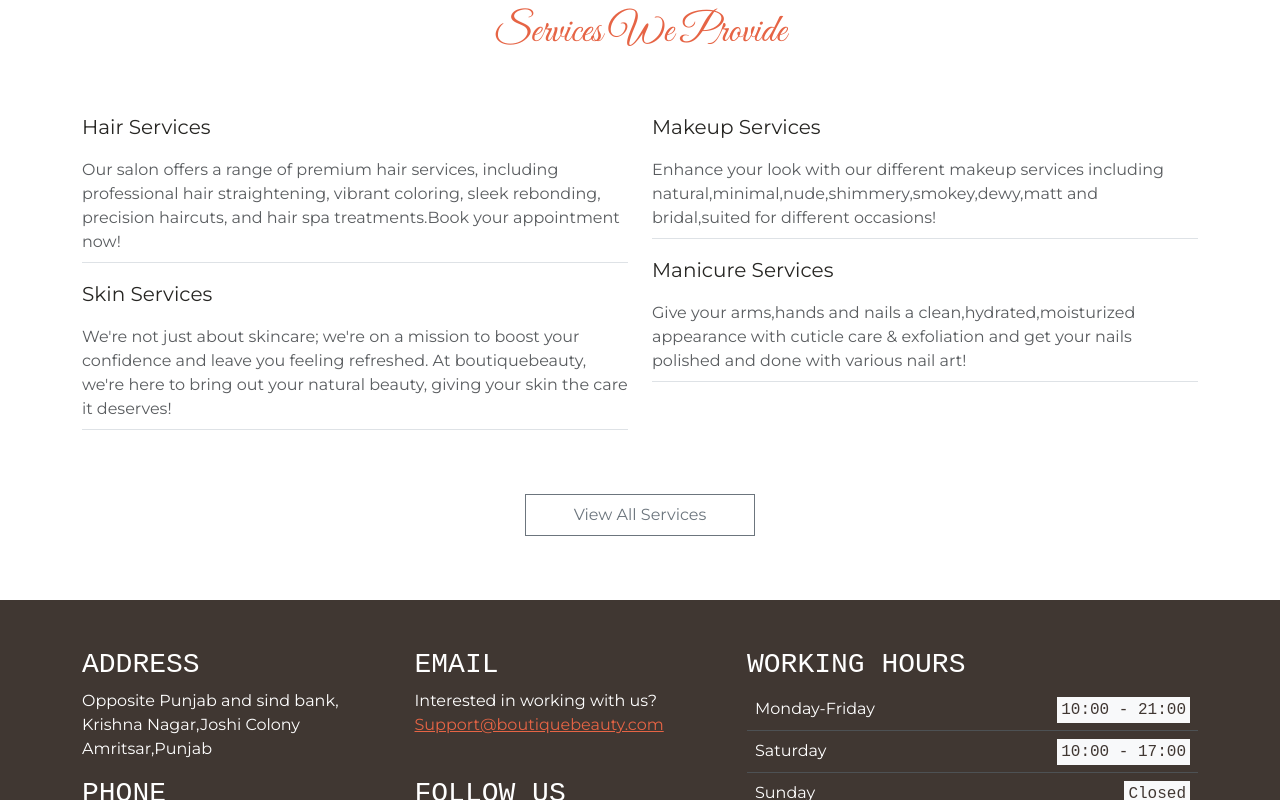
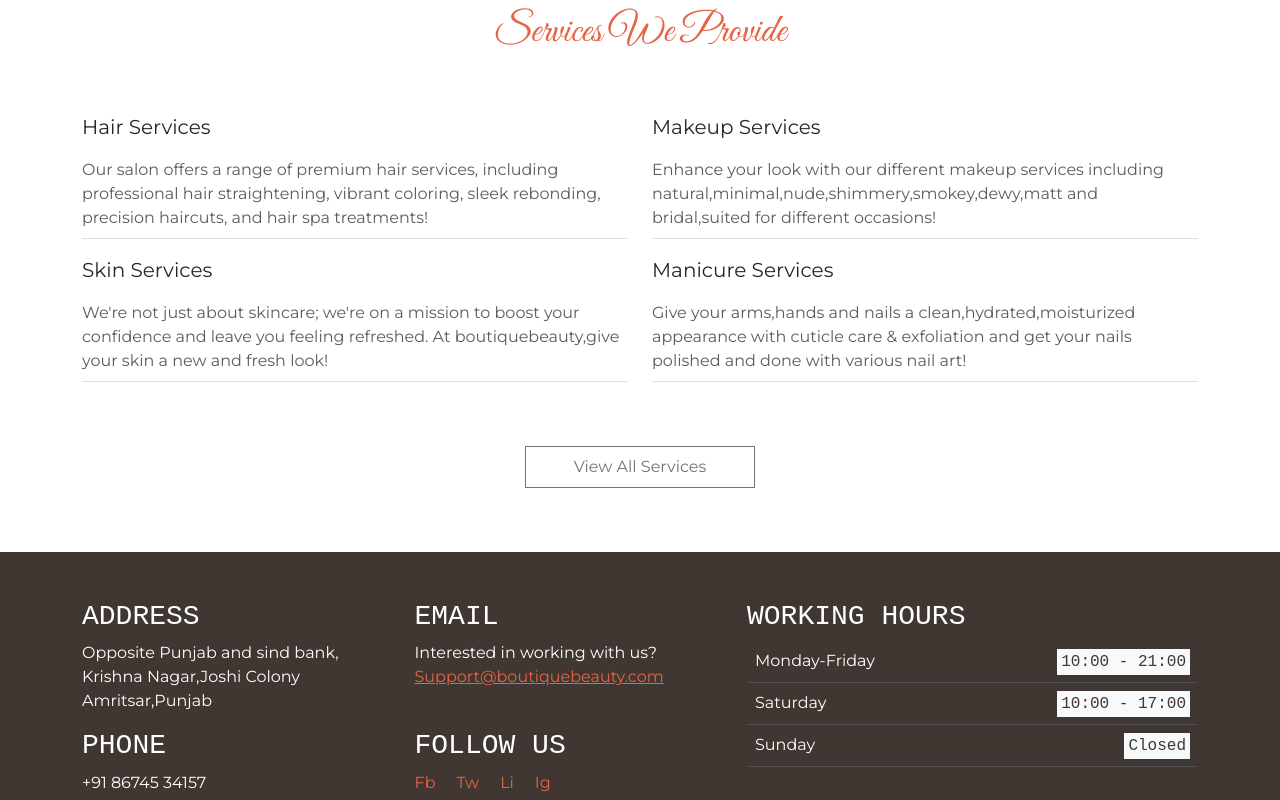
Before and after one commit to palakkapahi009/boutique_beauty, a plain HTML site: page index.html in a window 1280 px wide. Shown: the part 1955-2755 px from the top of the page. Drawn offline with nearby package versions, Linux system fonts and the light colour scheme; a script that the page names is missing; a web font is replaced by a local one.

Commit message:
Add files via upload

```diff
--- a/index.html
+++ b/index.html
@@ -152,9 +152,9 @@
 <div class="row">
 <div class="col-md py-5">
 <p class="fs-5"> Hair Services</p>
-<p class="border-bottom pb-2 mb-3 text-muted">Our salon offers a range of premium hair services, including professional hair straightening, vibrant coloring, sleek rebonding, precision haircuts, and hair spa treatments.Book your appointment now!</p>
+<p class="border-bottom pb-2 mb-3 text-muted">Our salon offers a range of premium hair services, including professional hair straightening, vibrant coloring, sleek rebonding, precision haircuts, and hair spa treatments!</p>
 <p class="fs-5"> Skin Services</p>
-<p class="border-bottom pb-2 mb-3 text-muted">We're not just about skincare; we're on a mission to boost your confidence and leave you feeling refreshed. At boutiquebeauty, we're here to bring out your natural beauty, giving your skin the care it deserves!</p>
+<p class="border-bottom pb-2 mb-3 text-muted">We're not just about skincare; we're on a mission to boost your confidence and leave you feeling refreshed. At boutiquebeauty,give your skin a new and fresh look!</p>
 </div>
 <div class="col-md py-5">
 <p class="fs-5">Makeup Services</p>
```
Also changed, not shown: services.html (+3 -0 lines).
